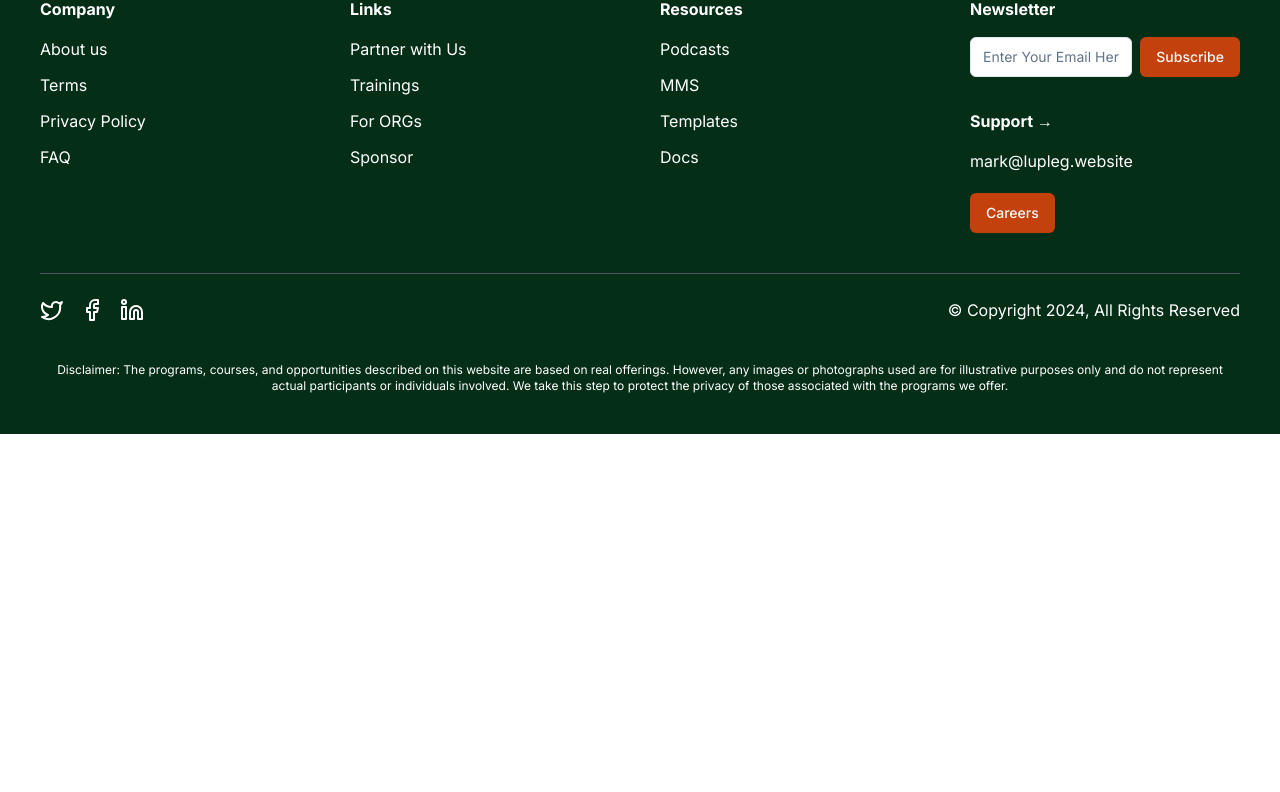
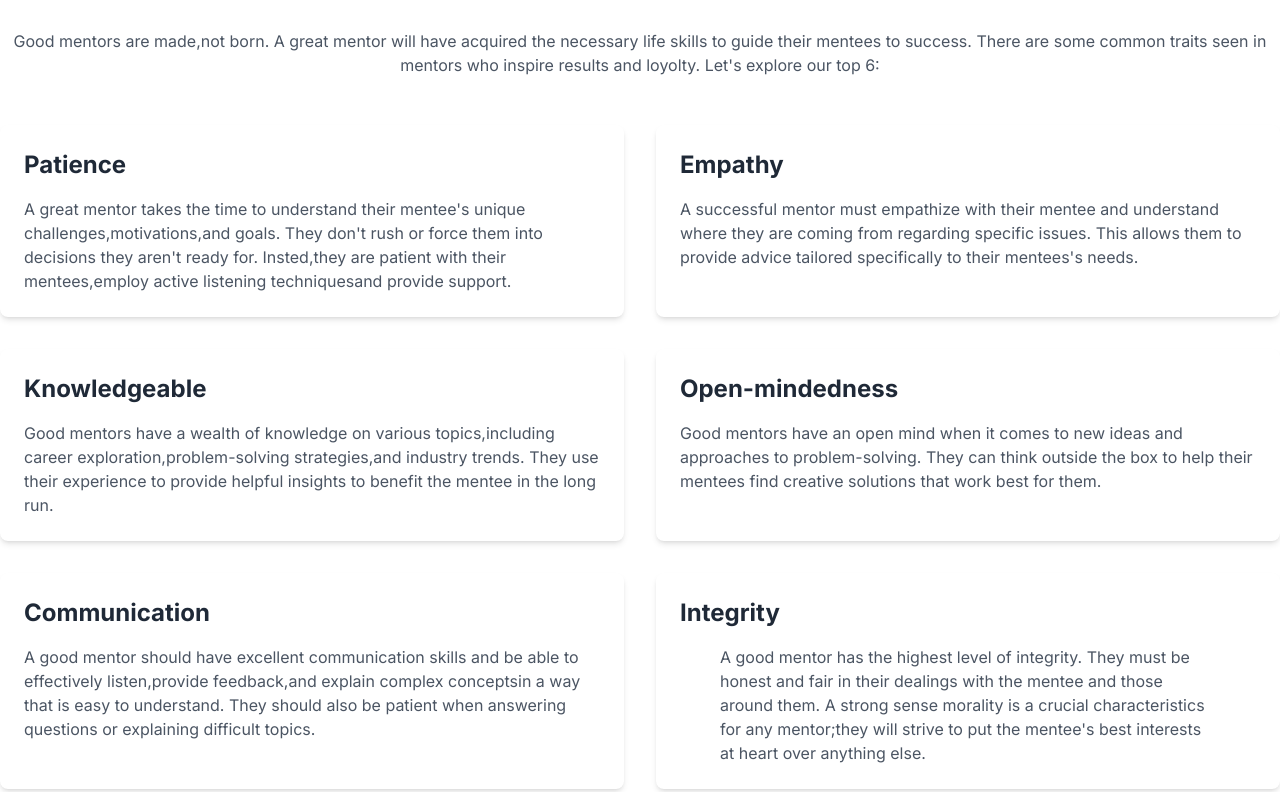
Before and after one commit to Lupleg/App-dashboard, a Next.js app: page /landing-mentor in a window 1280 px wide. Shown: the part 398-1190 px from the top of the page. Before the commit the page ends 832 px from the top, so only its background shows below. Built offline with nearby package versions, Linux system fonts and the light colour scheme.

Commit message:
worked on landing-mentor 6 qualities of a  mentor

```diff
--- a/app/landing-mentor/page.jsx
+++ b/app/landing-mentor/page.jsx
@@ -10,33 +10,128 @@ function page() {
         <section className="intro">
           <div className="intro-content">David codes</div>
         </section>
-
-
         // section from "5 stages of mentorship" by Melody
         <section className="content">
           <div className="content-wrapper">Melody codes</div>
         </section>
-
-
         // section from "5 steps of building a successful mentorship" by Joshua
         <section className="content">
           <div className="content-wrapper">Joshua codes</div>
         </section>
-
-
         // section from "Benefits to Mentees" by Elijah
         <section>
           <div>Elijah codes</div>
         </section>
-
-
         // section from "9 types of mentoring models" by Ropa
         <section>
           <div></div>
         </section>
-
-
         // section from "6 qualities of a great mentor" by Angela
+        <section className="content">
+          <div className="content-wrapper">
+            <h1 className="text-4xl font-bold text-center text-gray-800 mb-8">
+              {" "}
+              6 qualities of a great mentor
+            </h1>
+            <p className="text-center text-gray-600 mb-12">
+              Good mentors are made,not born. A great mentor will have acquired
+              the necessary life skills to guide their mentees to success. There
+              are some common traits seen in mentors who inspire results and
+              loyolty. Let's explore our top 6:
+            </p>
+            <div className="grid grid-cols-1 md:grid-cols-2 gap-8">
+              <div className="bg-white p-6 rounded-lg shadow-md">
+                <h2 className="text-2xl font-bold  text-gray-800 mb-4 ">
+                  Patience
+                </h2>
+                <p className="text-gray-600">
+                  A great mentor takes the time to understand their mentee's
+                  unique challenges,motivations,and goals. They don't rush or
+                  force them into decisions they aren't ready for. Insted,they
+                  are patient with their mentees,employ active listening
+                  techniquesand provide support.
+                </p>
+              </div>
+              <div className="bg-white p-6 rounded-lg shadow-md">
+                <h2 className="text-2xl font-bold  text-gray-800 mb-4 ">
+                  Empathy
+                </h2>
+                <p className="text-gray-600">
+                  A successful mentor must empathize with their mentee and
+                  understand where they are coming from regarding specific
+                  issues. This allows them to provide advice tailored
+                  specifically to their mentees's needs.
+                </p>
+              </div>
+              <div className="bg-white p-6 rounded-lg shadow-md">
+                <h2 className="text-2xl font-bold  text-gray-800 mb-4 ">
+                  Knowledgeable
+                </h2>
+                <p className="text-gray-600">
+                  Good mentors have a wealth of knowledge on various
+                  topics,including career exploration,problem-solving
+                  strategies,and industry trends. They use their experience to
+                  provide helpful insights to benefit the mentee in the long
+                  run.
+                </p>
+              </div>
+              <div className="bg-white p-6 rounded-lg shadow-md">
+                <h2 className="text-2xl font-bold  text-gray-800 mb-4 ">
+                  Open-mindedness
+                </h2>
+                <p className="text-gray-600">
+                  Good mentors have an open mind when it comes to new ideas and
+                  approaches to problem-solving. They can think outside the box
+                  to help their mentees find creative solutions that work best
+                  for them.
+                </p>
+              </div>
+              <div className="bg-white p-6 rounded-lg shadow-md">
+                <h2 className="text-2xl font-bold  text-gray-800 mb-4 ">
+                  Communication
+                </h2>
+                <p className="text-gray-600">
+                  A good mentor should have excellent communication skills and
+                  be able to effectively listen,provide feedback,and explain
+                  complex conceptsin a way that is easy to understand. They
+                  should also be patient when answering questions or explaining
+                  difficult topics.
+                </p>
+              </div>
+              <div className="bg-white p-6 rounded-lg shadow-md">
+                <h2 className="text-2xl font-bold  text-gray-800 mb-4 ">
+                  Integrity
+                </h2>
+                <p className="text-gray-600 pl-10 pr-10">
+                  A good mentor has the highest level of integrity. They must be
+                  honest and fair in their dealings with the mentee and those
+                  around them. A strong sense morality is a crucial
+                  characteristics for any mentor;they will strive to put the
+                  mentee's best interests at heart over anything else.
+                </p>
+              </div>
+            </div>
+          </div>
+        </section>
+        // section from "5 stages of mentorship" by Melody
+        <section className="content">
+          <div className="content-wrapper">
+            <div className="section-end"></div>
+          </div>
+        </section>
+        // section from "5 steps of building a successful mentorship" by Joshua
+        <section className="content">
+          <div className="content-wrapper">
+            <div className="section-end"></div>
+          </div>
+        </section>
+        // section from "Benefits to Mentees" by Elijah
+        <section>
+          <div>
+            <div className="section-end"></div>
+          </div>
+        </section>
+        // section from "9 types of mentoring models" by Ropa
         <section>
           <div></div>
         </section>
```
